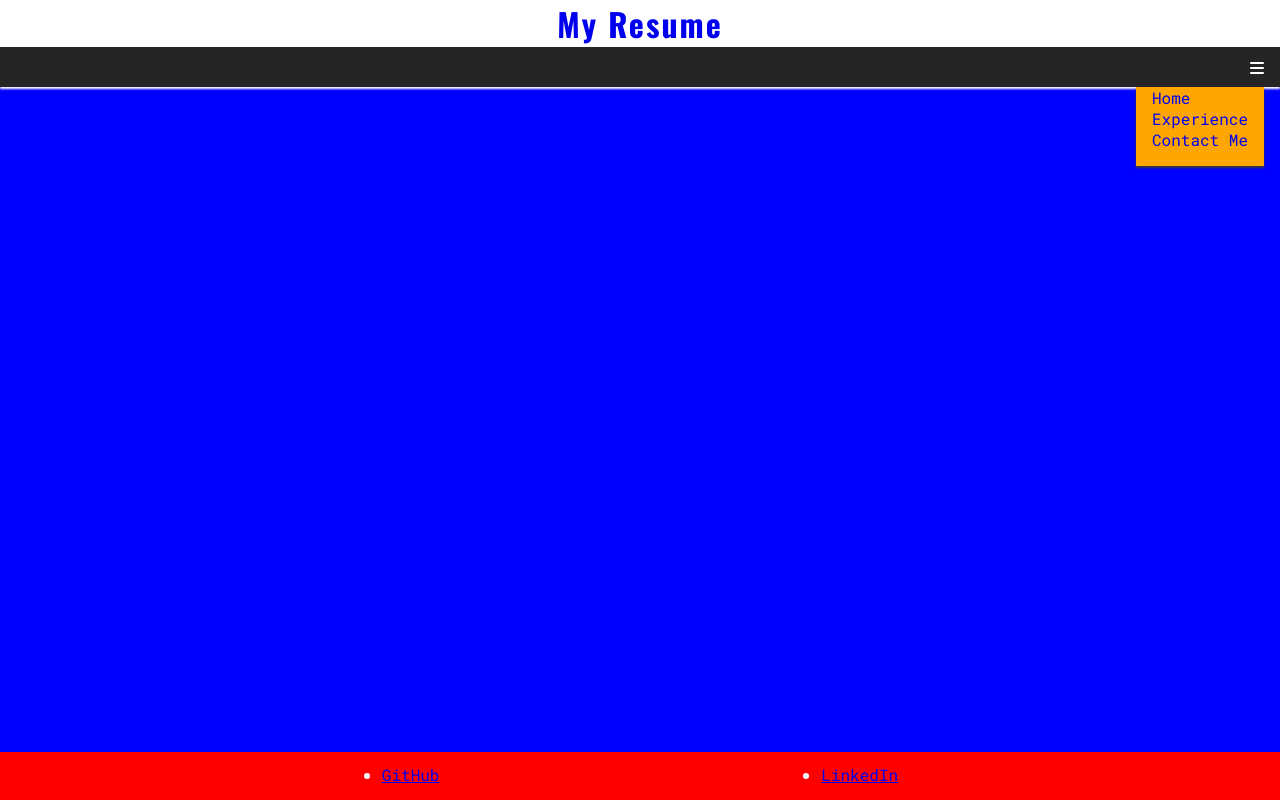
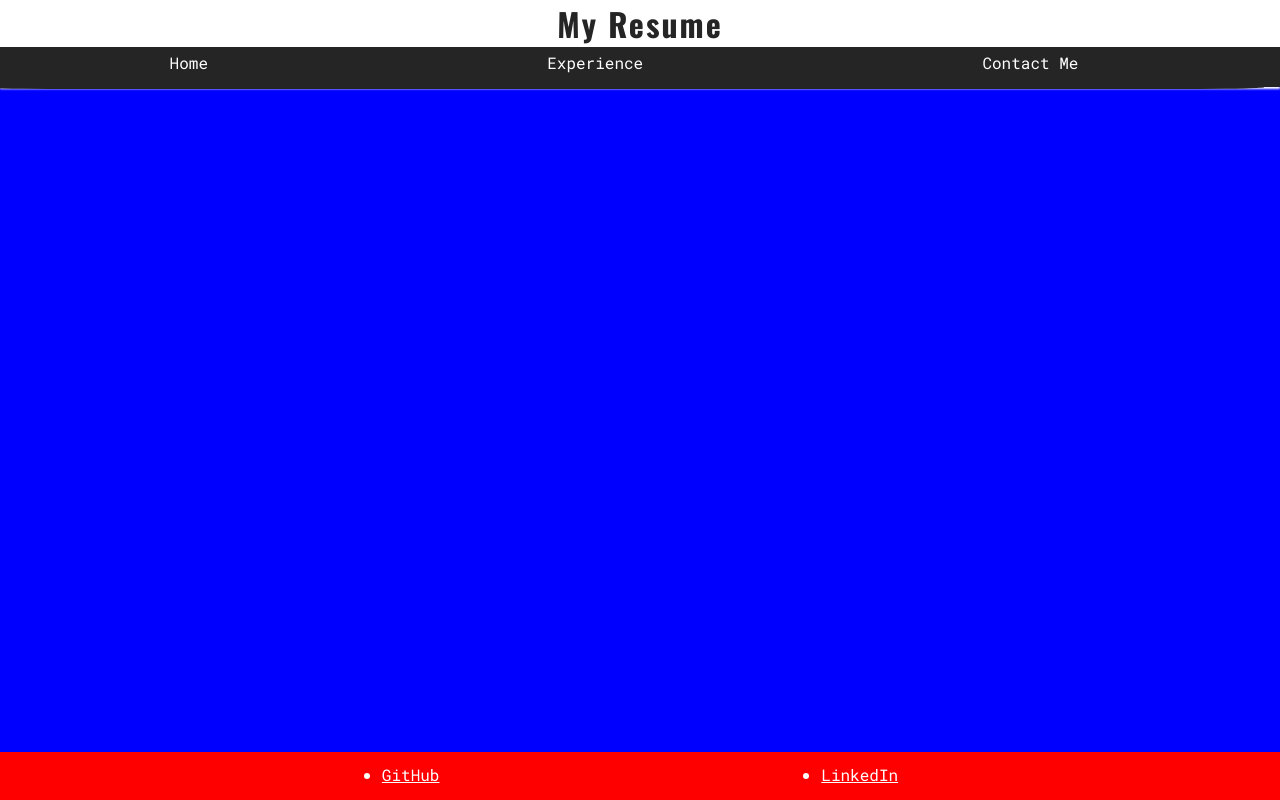
Before and after one commit to Andy-James-Osborne/Andy-Resume, a plain HTML site: page index.html in a window 1280 px wide. Drawn offline with nearby package versions, Linux system fonts and the light colour scheme.

Commit message:
navbar finised for tablet size and above

```diff
--- a/assets/css/style.css
+++ b/assets/css/style.css
@@ -22,10 +22,15 @@ h1, h2, h3 {
     color: #252525;
 }
 
+a {
+    color: white;
+}
+
 header h1 a {
     text-decoration: none;
     display: flex;
     justify-content: center;
+    color: #252525;
 }
 
 #navbar {
@@ -44,12 +49,16 @@ header h1 a {
 }
 
 nav {
-    background-color: orange;
+    background-color:#fff;
     position: absolute;
     padding: 0 1rem;
     box-shadow: 0 2px 2px #3a3a3a;
     display: none;
     top: 100%;
+    border-left: 2px solid #252525;
+    border-right: 2px solid #252525;
+    border-bottom: 2px solid #252525;
+    border-radius: 0 0 5% 5%;
 }
 
 #nav-items {
@@ -90,11 +99,32 @@ footer {
 }
 
 @media screen and (min-width: 768px) {
-    nav {
-        display: flex;
+    /* nav toggle removed for tablets size */
+    #nav-toggle:checked~nav, #nav-toggle, .nav-toggle-label {
+        display: none;
     }
 
-    #nav-toggle {
-        display: none;
+    #navbar nav {
+        background-color: #252525;
+        position: absolute;
+        top: 5px;
+        border: none;
+        box-shadow: none;
+        position: absolute;
+        width: 100%;
+        z-index: 10;
+        display: flex;
+        justify-content: flex-end;
+        align-items: center;
+        text-decoration: none;
     }
+
+    #nav-items {
+        display: flex;
+        width: 100%;
+        justify-content: space-around;
+        text-decoration: none;
+    }
+
+
 }
```
